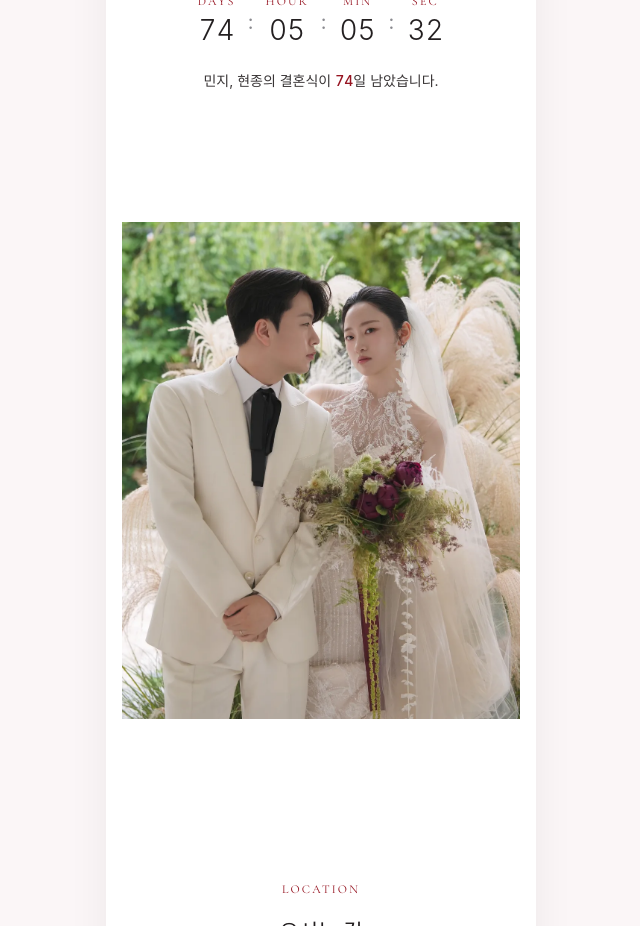
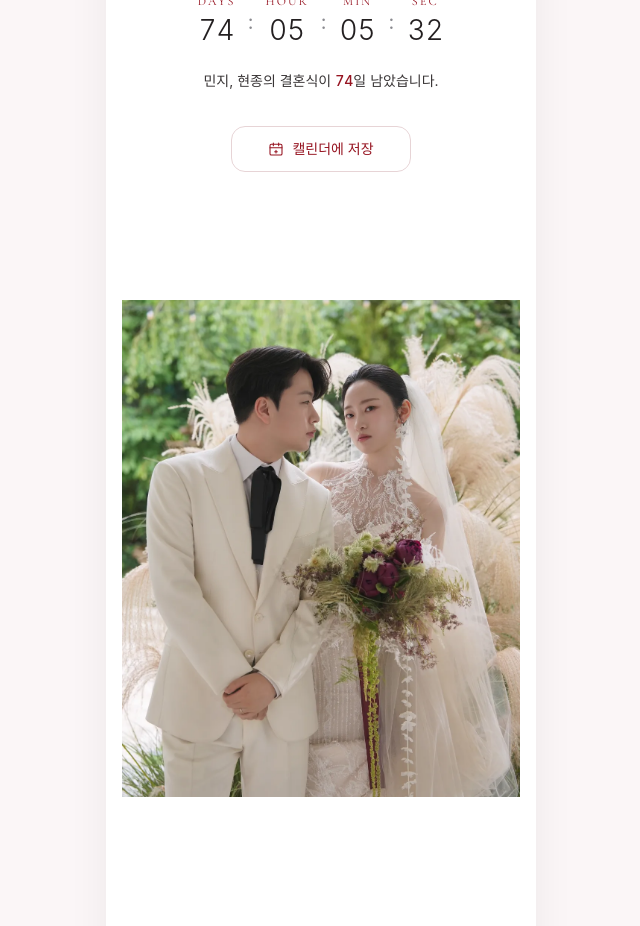
Before and after one commit to ShinHyunJong/hjmj-wedding-invitation, a Next.js app: page / in a window 1280 px wide. Shown: the part 2060-2986 px from the top of the page, without its empty margins (319-959 px from the left). Built offline with nearby package versions, Linux system fonts and the light colour scheme; no server answers; a web font is replaced by a local one.

Commit message:
캘린더에 저장: 구글 캘린더 링크 + .ics 다운로드
Co-Authored-By: Claude Fable 5.1 <noreply@anthropic.com>

```diff
--- /dev/null
+++ b/src/components/sections/AddToCalendar.tsx
@@ -0,0 +1,71 @@
+"use client";
+
+import { useState } from "react";
+import { Button, LinkButton } from "@/components/ui/Button";
+import Modal from "@/components/ui/Modal";
+import type { Wedding } from "@/config/wedding";
+
+/**
+ * 캘린더에 저장: 구글 캘린더(링크) · 아이폰/기타(.ics 다운로드).
+ * 예식 1시간 30분으로 등록. 시각은 KST → 구글 링크에는 UTC 로 변환해 넣는다.
+ */
+export default function AddToCalendar({ wedding }: { wedding: Wedding }) {
+  const [open, setOpen] = useState(false);
+  const { date, venue, groom, bride } = wedding;
+
+  const pad = (n: number) => String(n).padStart(2, "0");
+  const startKst = Date.UTC(date.year, date.month - 1, date.day, date.hour - 9, date.minute); // KST → UTC
+  const fmt = (ms: number) => new Date(ms).toISOString().replace(/[-:]/g, "").replace(/\.\d{3}/, "");
+  const title = `${groom.name} ♥ ${bride.name} 결혼식`;
+  const google =
+    "https://calendar.google.com/calendar/render?action=TEMPLATE" +
+    `&text=${encodeURIComponent(title)}` +
+    `&dates=${fmt(startKst)}/${fmt(startKst + 90 * 60 * 1000)}` +
+    `&details=${encodeURIComponent(`${date.label}\n${venue.name}`)}` +
+    `&location=${encodeURIComponent(venue.address)}` +
+    "&ctz=Asia/Seoul";
+
+  return (
+    <>
+      <Button onClick={() => setOpen(true)} className="min-w-[180px]">
+        <CalendarIcon />
+        캘린더에 저장
+      </Button>
+      <Modal open={open} onClose={() => setOpen(false)} title="캘린더에 저장">
+        <p className="text-[14px] leading-[1.8] text-text-sub">
+          {date.year}.{pad(date.month)}.{pad(date.day)} {date.label.slice(-6)} · {venue.name}
+        </p>
+        <div className="mt-5 grid gap-2">
+          <LinkButton href={google} target="_blank" rel="noopener noreferrer" className="w-full">
+            <GoogleIcon />
+            구글 캘린더에 추가
+          </LinkButton>
+          <LinkButton href="/wedding.ics" download="wedding.ics" className="w-full">
+            <AppleIcon />
+            아이폰 · 기타 캘린더 (.ics)
+          </LinkButton>
+        </div>
+      </Modal>
+    </>
+  );
+}
+
+const CalendarIcon = () => (
+  <svg width="16" height="16" viewBox="0 0 24 24" fill="none" stroke="currentColor" strokeWidth="1.6" strokeLinecap="round" aria-hidden>
+    <rect x="3" y="5" width="18" height="16" rx="2" />
+    <path d="M3 10h18M8 3v4M16 3v4M12 14v4M10 16h4" />
+  </svg>
+);
+const GoogleIcon = () => (
+  <svg width="16" height="16" viewBox="0 0 24 24" aria-hidden>
+    <path fill="#4285F4" d="M21.6 12.2c0-.7-.1-1.4-.2-2H12v3.9h5.4a4.6 4.6 0 0 1-2 3v2.5h3.2c1.9-1.7 3-4.3 3-7.4z" />
+    <path fill="#34A853" d="M12 22c2.7 0 5-.9 6.6-2.4l-3.2-2.5c-.9.6-2 1-3.4 1-2.6 0-4.8-1.8-5.6-4.1H3.1v2.6A10 10 0 0 0 12 22z" />
+    <path fill="#FBBC05" d="M6.4 14a6 6 0 0 1 0-3.9V7.5H3.1a10 10 0 0 0 0 9z" />
+    <path fill="#EA4335" d="M12 6c1.5 0 2.8.5 3.8 1.5l2.9-2.9A10 10 0 0 0 3.1 7.5l3.3 2.6C7.2 7.8 9.4 6 12 6z" />
+  </svg>
+);
+const AppleIcon = () => (
+  <svg width="15" height="15" viewBox="0 0 24 24" fill="currentColor" aria-hidden>
+    <path d="M16.4 12.6c0-2.5 2-3.7 2.1-3.8-1.2-1.7-3-1.9-3.6-2-1.5-.2-3 .9-3.8.9s-2-.9-3.3-.9C6.1 6.9 4.5 7.9 3.6 9.5c-1.9 3.3-.5 8.1 1.4 10.8.9 1.3 2 2.8 3.4 2.7 1.4-.1 1.9-.9 3.5-.9s2.1.9 3.5.9c1.5 0 2.4-1.3 3.3-2.6 1-1.5 1.5-3 1.5-3.1-.1 0-2.8-1.1-2.8-4.7zM14 5.2c.7-.9 1.2-2.1 1.1-3.2-1 0-2.3.7-3 1.6-.7.8-1.3 2-1.1 3.2 1.1.1 2.3-.6 3-1.6z" />
+  </svg>
+);
--- a/src/components/sections/Calendar.tsx
+++ b/src/components/sections/Calendar.tsx
@@ -1,5 +1,6 @@
 import Reveal from "@/components/ui/Reveal";
 import Countdown from "./Countdown";
+import AddToCalendar from "./AddToCalendar";
 import { calendarGrid } from "@/lib/date";
 import { weddingDate, type Wedding } from "@/config/wedding";
 
@@ -65,6 +66,12 @@ export default function Calendar({ wedding }: { wedding: Wedding }) {
       <Reveal delay={120} className="mt-10">
         <Countdown target={weddingDate()} groomName={groom.name.slice(1)} brideName={bride.name.slice(1)} />
       </Reveal>
+
+      <Reveal delay={160}>
+        <div className="mt-8 text-center">
+          <AddToCalendar wedding={wedding} />
+        </div>
+      </Reveal>
     </section>
   );
 }
```
Also changed, not shown: 2 other files (tests, documents, lock files or other folders).
